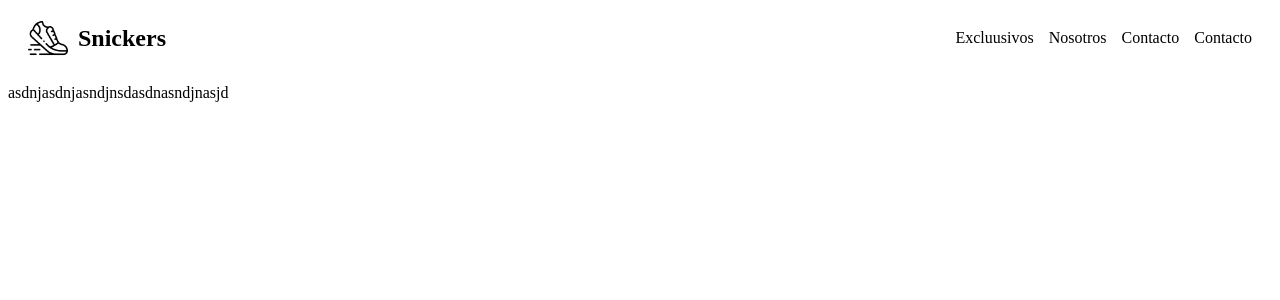
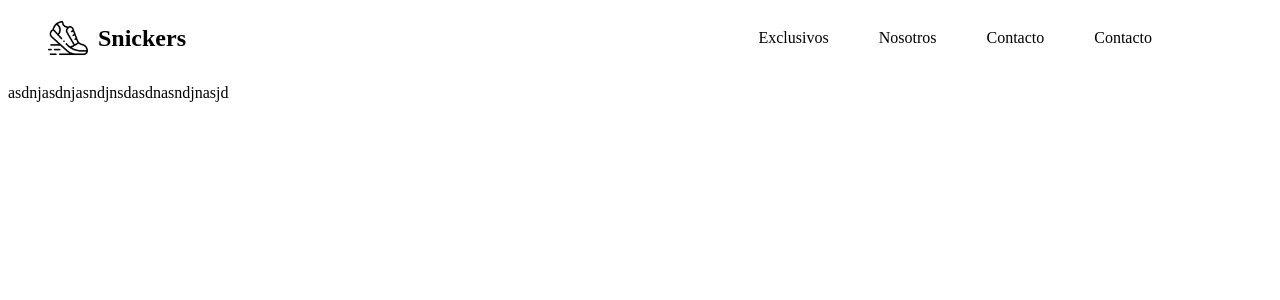
Before and after one commit to DanielTrujilloTapia/store-online-snickers, a React (Vite) app: page / in a window 1280 px wide. Shown: the top 300 px of the page. Built offline with nearby package versions, Linux system fonts and the light colour scheme.

Commit message:
navbar version 1

```diff
--- a/src/Style/Navbar.css
+++ b/src/Style/Navbar.css
@@ -10,6 +10,7 @@
 .navbar-left {
     display: flex;
     align-items: center;
+    margin-left: 20px;
 }
 
 .navbar-logo {
@@ -24,7 +25,8 @@
 
 .navbar-right {
     display: flex;
-    gap: 15px;
+    gap: 50px;
+    margin-right: 100px;
 }
 
 .navbar-link {
--- a/src/components/Navbar.jsx
+++ b/src/components/Navbar.jsx
@@ -8,7 +8,7 @@ function Navbar() {
                 <span className="navbar-title">Snickers</span>
             </div>
             <div className="navbar-right">
-                <a className="navbar-link">Excluusivos</a>
+                <a className="navbar-link">Exclusivos</a>
                 <a className="navbar-link">Nosotros</a>
                 <a className="navbar-link">Contacto</a>
                 <a className="navbar-link">Contacto</a>
```
